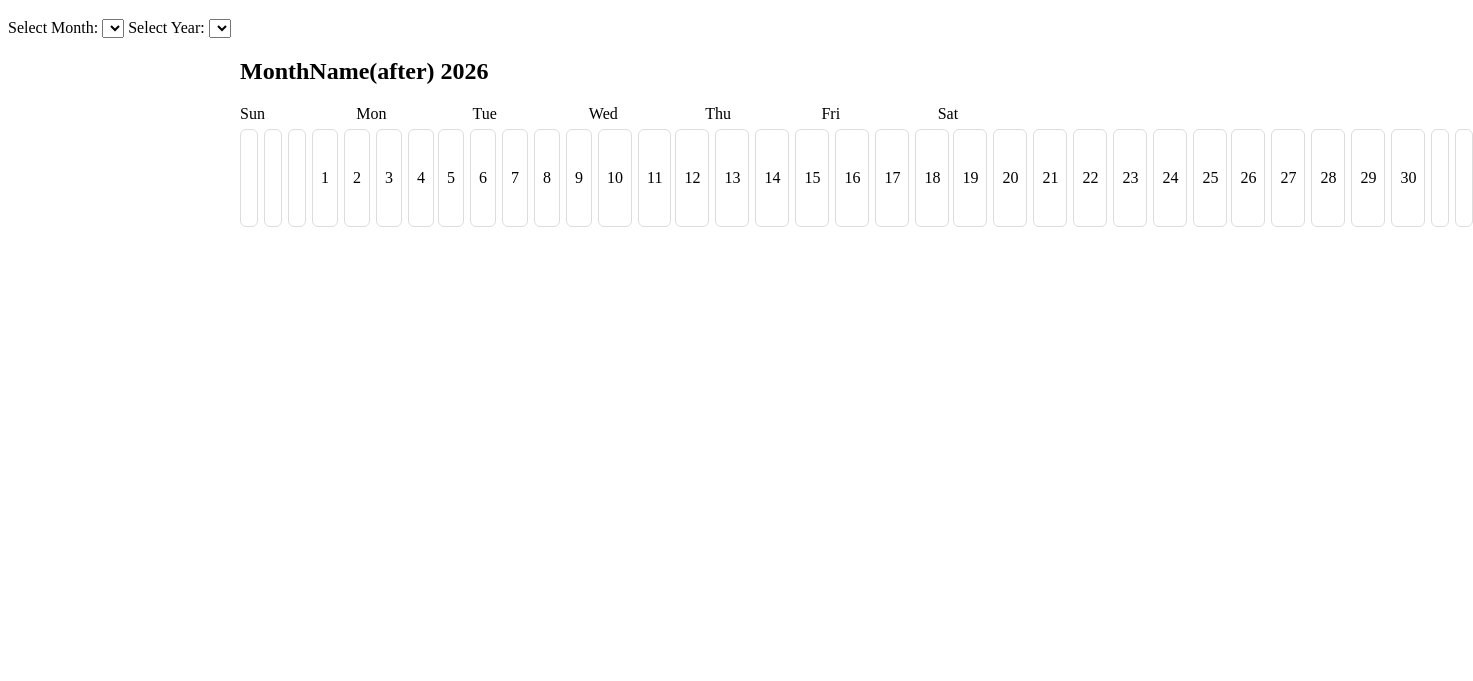
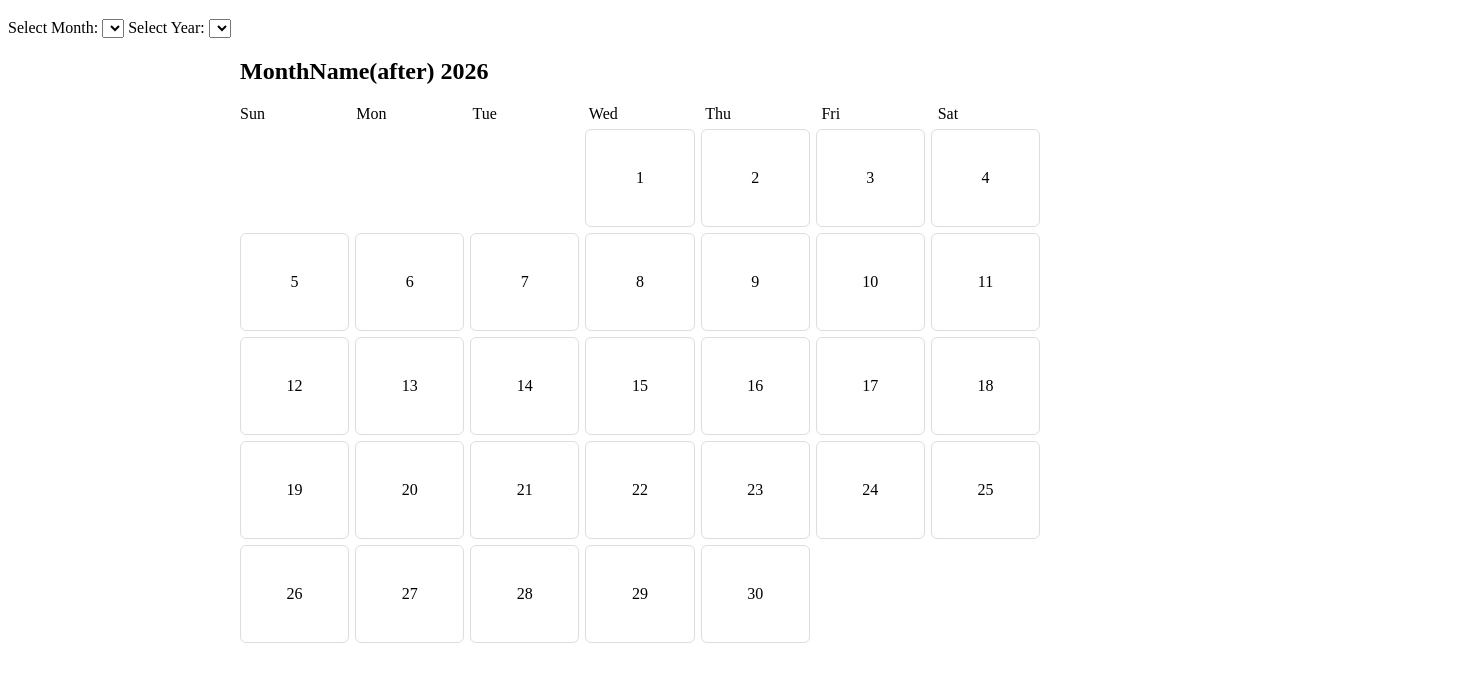
Before and after one commit to AhmadHmedann/Project-Days_Calendar, a website: page index.html in a window 1280 px wide. Shown: the part 61-742 px from the top of the page, 1473 px wide, since content can reach past the window. Drawn offline with Linux system fonts and the light colour scheme.

Commit message:
Remove calendar styles from style.css
Removed calendar layout styles and grid configurations.

```diff
--- a/style.css
+++ b/style.css
@@ -33,35 +33,3 @@
   background: transparent;
   border: 1px solid transparent; /* keeps spacing but looks empty */
 }
-#calendar{
-    max-width: 800px;
-    margin: 20px auto;
-    width: 95%;
-}
-
-
-#weekdays {
-display: grid;
-gap: 14px;
-grid-template-columns: repeat(7, 1fr);
-
-}
-
-#date-container {
-    display: grid;
-    gap: 4px;
-    grid-template-columns: repeat(7, 1fr); /* Prevents overlapping and creates a rigid 5 by structure */
-    grid-template-rows: repeat(5, 1fr); /* forces the injected javascript divs into exactly 5 rows */
-
-}
-
-#date-container [role="gridcell"]{
-    border: 1px solid #ddd;
-    border-radius: 6px;
-    min-height: 80px;
-    padding: 0.5rem;
-    display: flex;
-    align-items: center;
-    justify-content: center;
-    cursor: pointer;
-}
```
